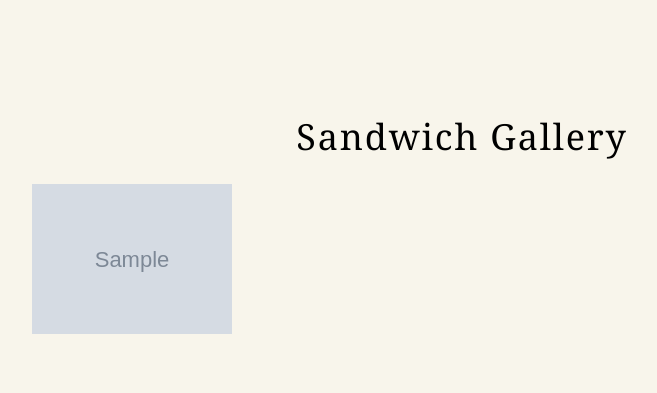
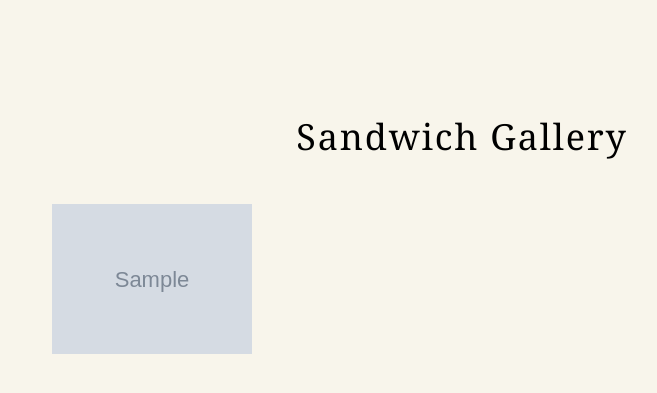
Before and after one commit to fraserpage/Open-Face-Sandwich-App, a Django app: page /sandwiches/ in a window 1280 px wide. Shown: the part 108-501 px from the top of the page, without its empty margins (178-835 px from the left). Run offline with Django 3.2, Linux system fonts and the light colour scheme; tables that the repository leaves empty hold one stand-in row (values such as "Sample post"); grey boxes marked "Sample" are stand-in pictures; some web fonts are replaced.

Commit message:
Gallery style fix

```diff
--- a/main_app/static/css/open_face.css
+++ b/main_app/static/css/open_face.css
@@ -270,15 +270,17 @@ div#gallery-user-mini-profile {
   display: block;
 }
 
-.gallery-grid {
+#gallery-grid {
   display: flex;
-  flex-direction: column;
+  flex-direction: row;
   flex-wrap: wrap;
+  justify-content: space-between;
 }
 
 img.sandwich-gallery-thumbnail {
   max-width: 200px;
   min-width: 100px;
+  margin: 20px;
 }
 
 /*************** FORM ELEMENTS ***************/
```
